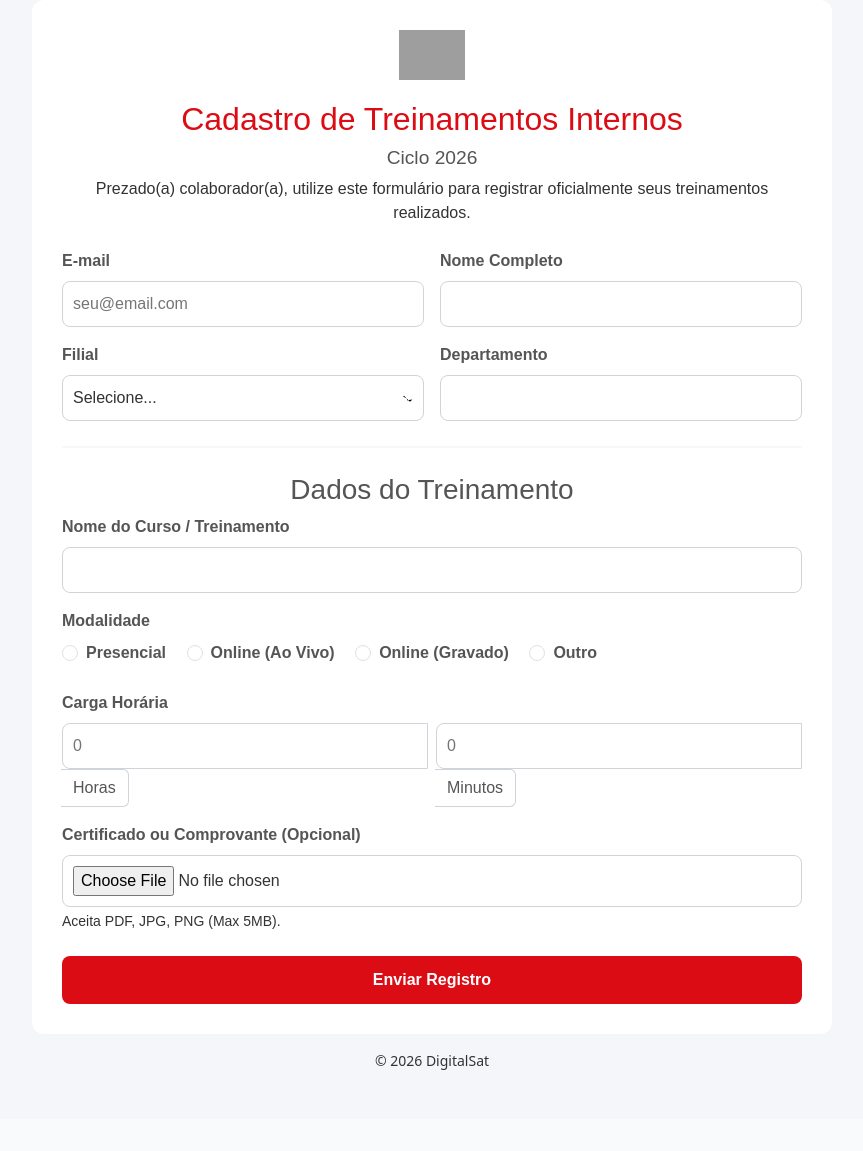
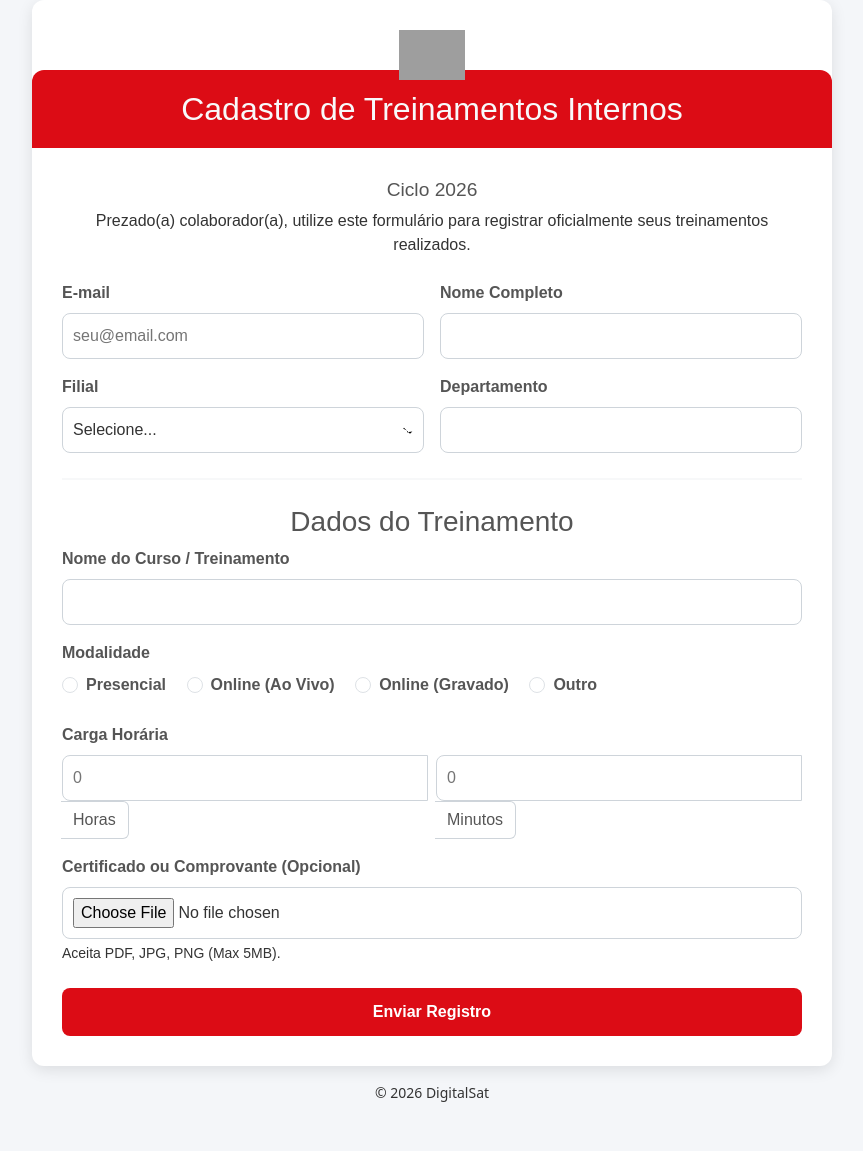
Before and after one commit to wppslander/formulariodetreinamento, a PHP site: page / in a window 1280 px wide. Shown: the whole page, without its empty margins (208-1071 px from the left). Before the commit the page ends 1070 px from the top, so only its background shows below. Run offline with PHP 8.4, Linux system fonts and the light colour scheme; some libraries are stand-ins or nearby versions; grey boxes are pictures that could not be loaded.

Commit message:
Style: invert H1 colors (red bg, light text) and add shadow for better visual depth

```diff
--- a/public/view.php
+++ b/public/view.php
@@ -27,6 +27,7 @@
             border-radius: 12px;
             font-family: Arial, sans-serif;
             background: #fff; /* Garantindo fundo branco se o body for cinza */
+            box-shadow: 0 4px 15px rgba(0,0,0,0.1); /* Sombra suave */
         }
         /* Estilização da linha divisória */
         .job-form hr {
@@ -101,10 +102,14 @@
             resize: vertical;
         }
         h1 {
-            color: #DC0C15; /* Letras maiores */
+            background-color: #DC0C15; /* Fundo vermelho */
+            color: #f8f9fa; /* Texto cinza claro/branco */
             /*text-align: center;  centraliza o h1 */
-            font-size:32px;
+            font-size: 32px;
             text-align: center;
+            padding: 20px;
+            margin: -30px -30px 30px -30px; /* Margem negativa para encostar nas bordas */
+            border-radius: 12px 12px 0 0; /* Arredondar apenas topo */
         }
         /* Centraliza h2 e dá espaçamento */
         h2 {
```
